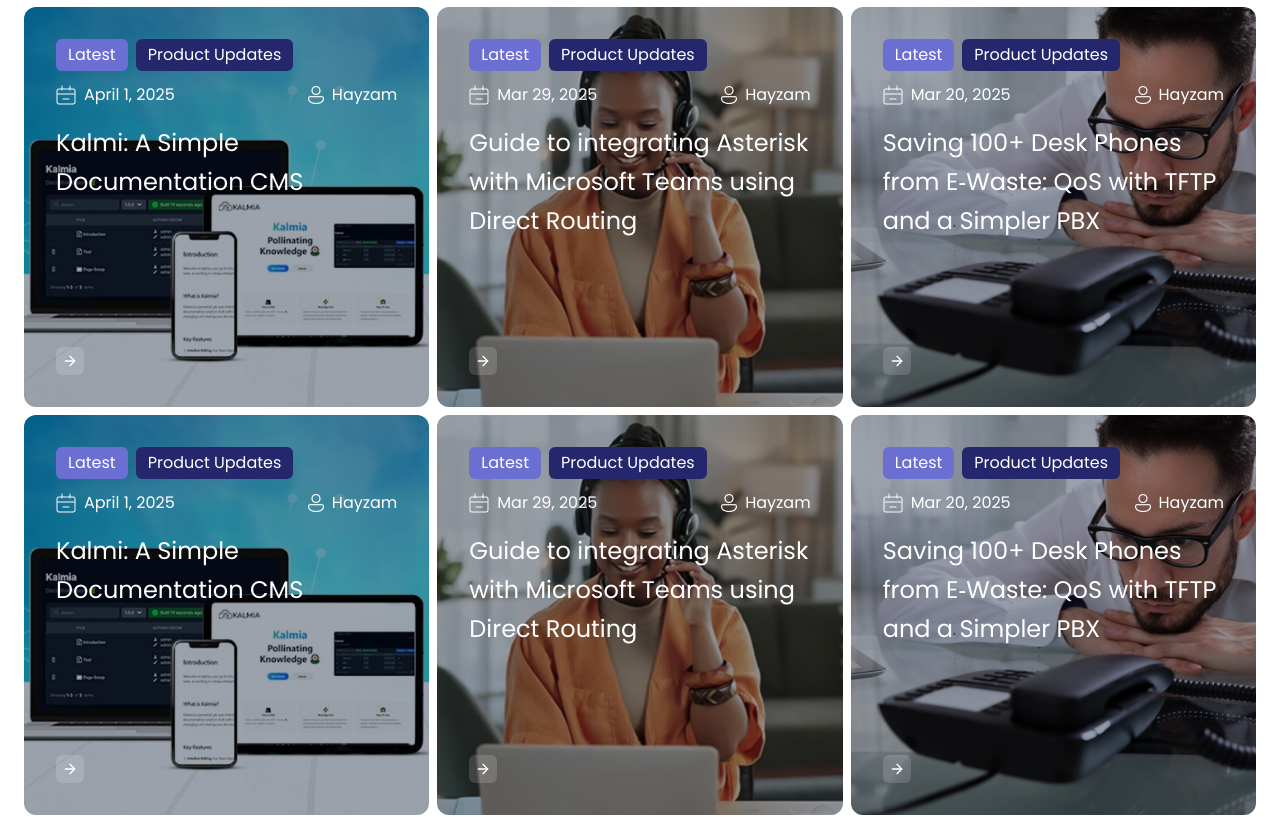
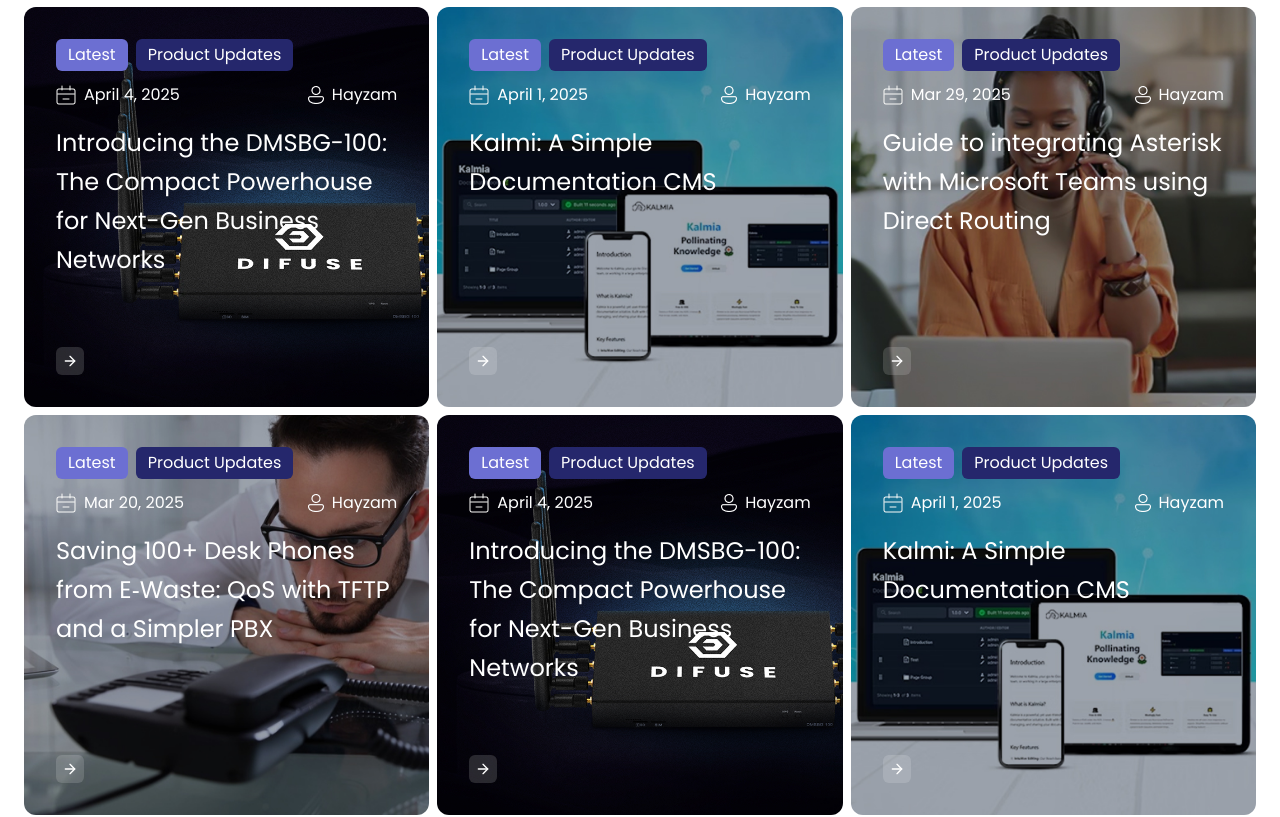
Before and after one commit to ajasma6570/difuse_ui, a Next.js app: page /newsroom in a window 1280 px wide. Shown: the part 1880-2697 px from the top of the page. Built offline with nearby package versions, Linux system fonts and the light colour scheme.

Commit message:
clean up

```diff
--- a/src/app/newsroom/[id]/page.tsx
+++ b/src/app/newsroom/[slug]/page.tsx
@@ -3,15 +3,20 @@
 import Link from "next/link";
 import React from "react";
 import AsteriskImage from "$/images/news/integrating_asterisk.png";
+import { news } from "@/static-data/newsroom";
 
 type Props = {
   params: Promise<{ slug: string }>;
 };
 
+export async function generateStaticParams() {
+  return news.map((p) => ({ slug: p.slug }));
+}
+
 export default async function Page(props: Props) {
-  const id = await props.params;
+  const slug = await props.params;
 
-  console.log(id);
+  console.log(slug);
 
   return (
     <main className="pt-20 min-h-screen flex flex-col  items-center">
--- a/src/components/Footer.tsx
+++ b/src/components/Footer.tsx
@@ -1,3 +1,5 @@
+"use client";
+
 import React from "react";
 import { FaFacebookF, FaLinkedinIn } from "react-icons/fa";
 import { FaXTwitter } from "react-icons/fa6";
--- a/src/pages/Newsroom.tsx
+++ b/src/pages/Newsroom.tsx
@@ -1,85 +1,12 @@
 "use client";
 
-import Image, { StaticImageData } from "next/image";
+import Image from "next/image";
 import Link from "next/link";
 import { useMemo, useState } from "react";
 import { LuArrowRight } from "react-icons/lu";
 import Footer from "@/components/Footer";
-import BannerDesktop from "$/images/news/banner.png";
-import BannerMobile from "$/images/news/banner_sm.png";
 import Banner from "@/components/utils/Banner";
-import KalmiaImage from "$/images/news/kalmia.png";
-import AsteriskImage from "$/images/news/integrating_asterisk.png";
-import Deskphone from "$/images/news/deskphone.png";
-
-type BannerPost = {
-  id: string;
-  title: string;
-  excerpt: string;
-  date: string;
-  author: string;
-  image: StaticImageData;
-  mobileImage: StaticImageData;
-  categories: string[];
-};
-
-type NewPost = {
-  id: string;
-  title: string;
-  excerpt: string;
-  date: string;
-  author: string;
-  image: StaticImageData;
-  categories: string[];
-};
-
-const bannerPost: BannerPost = {
-  id: "hero-1",
-  title:
-    "Introducing the DMSBG-100: The Compact Powerhouse for Next-Gen Business Networks",
-  excerpt:
-    "Difuse has officially launched the DMSBG-100, the first in our line of next-gen Multi-Service Business Gateways. Tailored for small to medium-sized businesses...",
-  date: "April 4, 2025",
-  author: "Hayzam",
-  image: BannerDesktop,
-  mobileImage: BannerMobile,
-  categories: ["Latest", "Product Updates"],
-};
-
-const ALL_POSTS: NewPost[] = [
-  {
-    id: "feat-1",
-    title: "Kalmi: A Simple Documentation CMS",
-    excerpt:
-      "A lightweight docs system with search, versioning, and MDX authoring.",
-    date: "April 1, 2025",
-    author: "Hayzam",
-    image: KalmiaImage,
-    categories: ["Latest", "Product Updates"],
-  },
-  {
-    id: "feat-2",
-    title:
-      "Guide to integrating Asterisk with Microsoft Teams using Direct Routing",
-    excerpt:
-      "A practical guide to connect on‑prem PBX with Teams for enterprise calling.",
-    date: "Mar 29, 2025",
-    author: "Hayzam",
-    image: AsteriskImage,
-    categories: ["Latest", "Insights", "Company News"],
-  },
-  {
-    id: "feat-3",
-    title:
-      "Saving 100+ Desk Phones from E‑Waste: QoS with TFTP and a Simpler PBX",
-    excerpt:
-      "A migration story that kept hardware in service while simplifying ops.",
-    date: "Mar 20, 2025",
-    author: "Hayzam",
-    image: Deskphone,
-    categories: ["Latest", "Company News"],
-  },
-];
+import { NewPost, news } from "@/static-data/newsroom";
 
 const CATEGORIES = [
   "Latest",
@@ -96,16 +23,17 @@
   const [limit, setLimit] = useState(9);
 
   const posts = useMemo(() => {
-    const list = ALL_POSTS.concat(
+    const list = news.concat(
       Array.from({ length: 12 }).map((_, i) => ({
-        ...ALL_POSTS[i % ALL_POSTS.length],
+        ...news[i % news.length],
         id: `g-${i}`,
       }))
     );
     return list;
   }, []);
 
-  const featured = posts.slice(0, 3);
+  const bannerPost = posts.find((p) => p.banner) || posts[0];
+  const featured = posts.slice(1, 4);
 
   const filtered = posts
     .filter((p) => (active === "All" ? true : p.categories.includes(active)))
@@ -114,8 +42,6 @@
         ? (p.title + " " + p.excerpt).toLowerCase().includes(q.toLowerCase())
         : true
     );
-
-  console.log({ filtered });
 
   return (
     <main className="pt-14 min-h-screen flex flex-col items-center justify-center">
@@ -211,12 +137,12 @@
   );
 }
 
-function HeroCard({ post }: { post: BannerPost }) {
+function HeroCard({ post }: { post: NewPost }) {
   return (
     <article className="relative w-full overflow-hidden rounded-xl">
       <div className="group relative h-[320px] sm:h-[700px] w-full">
         <Banner
-          mobile={post.mobileImage?.src}
+          mobile={post.mobileImage?.src ?? ""}
           desktop={post.image.src}
           desktopBlur={post.image.blurDataURL}
           mobileBlur={post.mobileImage?.blurDataURL}
@@ -270,7 +196,7 @@
 
             <div className="mt-3 w-5/12 flex justify-end">
               <Link
-                href={`/newsroom/${post.id}`}
+                href={`/newsroom/${post.slug}`}
                 className="inline-flex items-center gap-2 text-sm text-white bg-white/10 hover:bg-white/20 backdrop-blur px-3 py-1.5 rounded-md"
               >
                 Read more
@@ -287,7 +213,7 @@
 function PostCard({ post }: { post: NewPost; compact?: boolean }) {
   return (
     <article className="relative overflow-hidden rounded-xl bg-gray-100 h-[400px]">
-      <Link href={`/newsroom/${post.id}`} className="block group">
+      <Link href={`/newsroom/${post.slug}`} className="block group">
         <div className={`relative h-[400px]`}>
           <div className="absolute inset-0 overflow-hidden">
             <Image
--- /dev/null
+++ b/src/static-data/newsroom.tsx
@@ -0,0 +1,94 @@
+import { StaticImageData } from "next/image";
+import BannerDesktop from "$/images/news/banner.png";
+import BannerMobile from "$/images/news/banner_sm.png";
+import KalmiaImage from "$/images/news/kalmia.png";
+import AsteriskImage from "$/images/news/integrating_asterisk.png";
+import Deskphone from "$/images/news/deskphone.png";
+
+// type BannerPost = {
+//   id: string;
+//   title: string;
+//   excerpt: string;
+//   date: string;
+//   author: string;
+//   image: StaticImageData;
+//   mobileImage: StaticImageData;
+//   categories: string[];
+// };
+
+// const bannerPost: BannerPost = {
+//   id: "hero-1",
+//   title:
+//     "Introducing the DMSBG-100: The Compact Powerhouse for Next-Gen Business Networks",
+//   excerpt:
+//     "Difuse has officially launched the DMSBG-100, the first in our line of next-gen Multi-Service Business Gateways. Tailored for small to medium-sized businesses...",
+//   date: "April 4, 2025",
+//   author: "Hayzam",
+//   image: BannerDesktop,
+//   mobileImage: BannerMobile,
+//   categories: ["Latest", "Product Updates"],
+// };
+
+export type NewPost = {
+  id: string;
+  slug: string;
+  title: string;
+  excerpt: string;
+  date: string;
+  author: string;
+  image: StaticImageData;
+  mobileImage?: StaticImageData;
+  categories: string[];
+  banner?: boolean;
+};
+
+export const news: NewPost[] = [
+  {
+    id: "1",
+    slug: "introducing-the-dmsbg-100-the-compact-powerhouse-for-next-gen-business-networks",
+    title:
+      "Introducing the DMSBG-100: The Compact Powerhouse for Next-Gen Business Networks",
+    excerpt:
+      "Difuse has officially launched the DMSBG-100, the first in our line of next-gen Multi-Service Business Gateways. Tailored for small to medium-sized businesses...",
+    date: "April 4, 2025",
+    author: "Hayzam",
+    image: BannerDesktop,
+    mobileImage: BannerMobile,
+    categories: ["Latest", "Product Updates"],
+  },
+  {
+    id: "2",
+    slug: "kalmia-a-simple-documentation-cms",
+    title: "Kalmi: A Simple Documentation CMS",
+    excerpt:
+      "A lightweight docs system with search, versioning, and MDX authoring.",
+    date: "April 1, 2025",
+    author: "Hayzam",
+    image: KalmiaImage,
+    categories: ["Latest", "Product Updates"],
+  },
+  {
+    id: "3",
+    slug: "guide-to-integrating-asterisk-with-microsoft-teams-using-direct-routing",
+    title:
+      "Guide to integrating Asterisk with Microsoft Teams using Direct Routing",
+    excerpt:
+      "A practical guide to connect on‑prem PBX with Teams for enterprise calling.",
+    date: "Mar 29, 2025",
+    author: "Hayzam",
+    image: AsteriskImage,
+    categories: ["Latest", "Insights", "Company News"],
+  },
+  {
+    id: "4",
+    slug: "saving-100-desk-phones-from-e-waste-doom-with-tftp-and-a-simpler-pbx",
+    title:
+      "Saving 100+ Desk Phones from E‑Waste: QoS with TFTP and a Simpler PBX",
+    excerpt:
+      "A migration story that kept hardware in service while simplifying ops.",
+    date: "Mar 20, 2025",
+    author: "Hayzam",
+    image: Deskphone,
+    categories: ["Latest", "Company News"],
+  },
+];
```
Also changed, not shown: src/pages/OurCompanyPage.tsx (+0 -11 lines).
